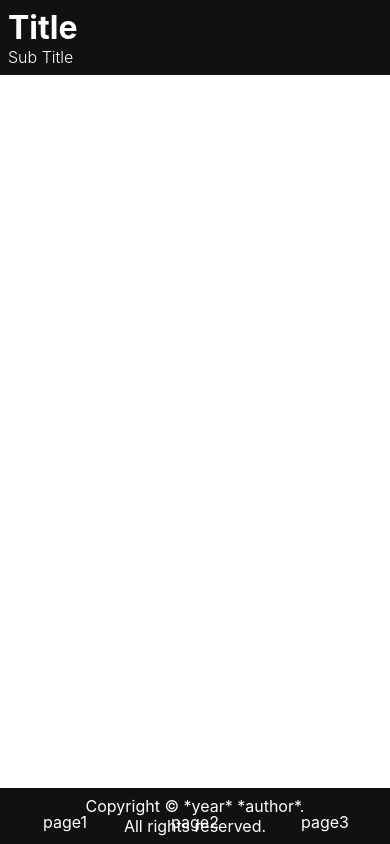
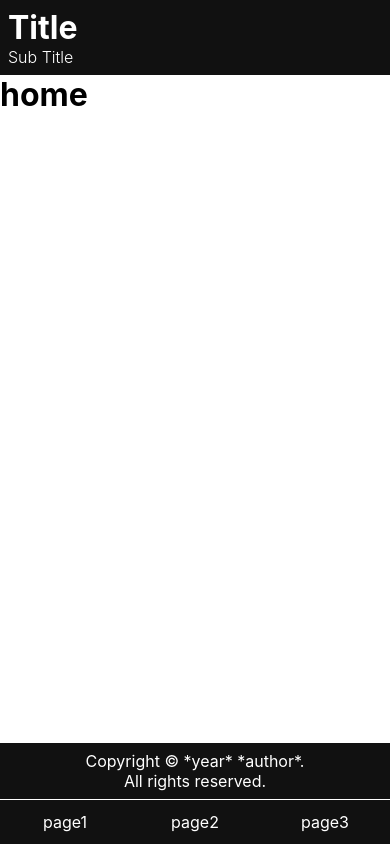
Before and after one commit to shawnkelleydev/whitney-next, a Next.js app: page / in a window 390 px wide. Built offline with nearby package versions, Linux system fonts and the light colour scheme.

Commit message:
Page labels

```diff
--- a/components/PageWrapper/Footer/styles.module.css
+++ b/components/PageWrapper/Footer/styles.module.css
@@ -12,3 +12,9 @@
   padding: 0;
   text-align: center;
 }
+
+@media (max-width: 768px) {
+  .footer {
+    margin-bottom: 45px;
+  }
+}
--- a/components/PageWrapper/Header/Nav/styles.module.css
+++ b/components/PageWrapper/Header/Nav/styles.module.css
@@ -20,6 +20,7 @@
 
 @media (max-width: 768px) {
   .nav {
+    background: var(--color-primary);
     bottom: 0;
     height: 44px;
     left: 0;
--- a/pages/index.js
+++ b/pages/index.js
@@ -1,5 +1,13 @@
+import { useRouter } from 'next/router'
 import PageWrapper from 'components/PageWrapper'
 
 export default function Home() {
-  return <PageWrapper></PageWrapper>
+  let { route } = useRouter()
+  route = route.replace('/', '')
+
+  return (
+    <PageWrapper>
+      <h1>home</h1>
+    </PageWrapper>
+  )
 }
```
Also changed, not shown: pages/page1/index.js (+10 -1 lines), pages/page2/index.js (+10 -1 lines), pages/page3/index.js (+10 -1 lines).
